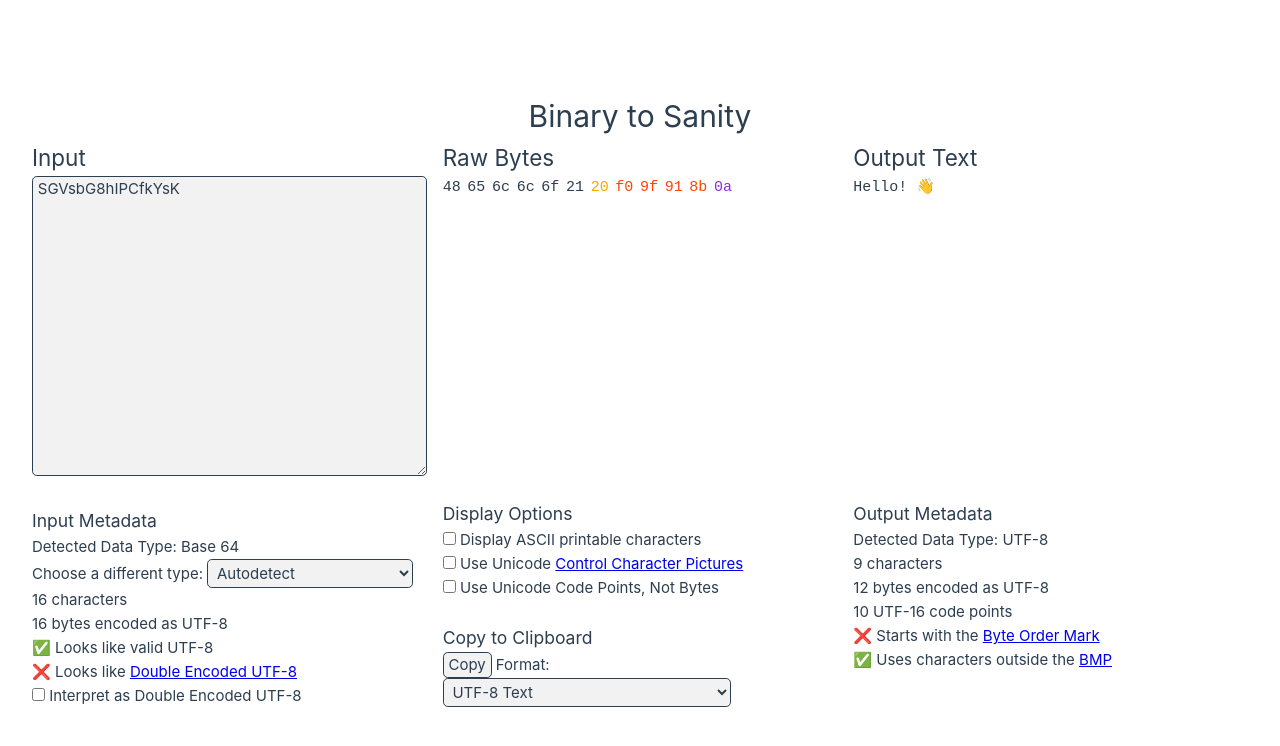
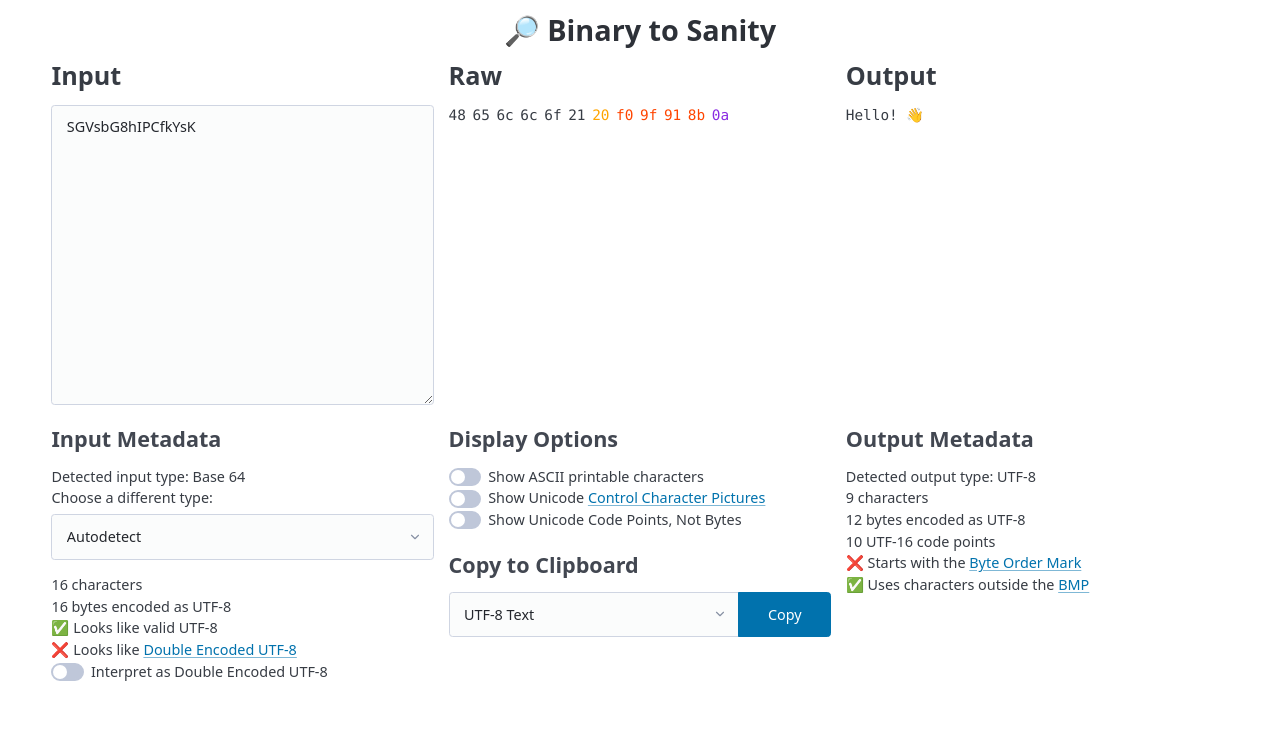
Before and after one commit to simplebitlabs/tobytes, a Vue app: page / in a window 1280 px wide. Shown: the top 746 px of the page. Built offline with nearby package versions, Linux system fonts and the light colour scheme.

Commit message:
Start using PicoCSS for styling

```diff
--- a/package.json
+++ b/package.json
@@ -16,6 +16,7 @@
     "test": "vitest"
   },
   "dependencies": {
+    "@picocss/pico": "^2.0.6",
     "vue": "^3.5.13"
   },
   "devDependencies": {
--- a/src/App.vue
+++ b/src/App.vue
@@ -138,7 +138,7 @@ onBeforeUnmount(() => {
 
 <template>
   <header>
-    <h1>Binary to Sanity</h1>
+    <h1>🔎 Binary to Sanity</h1>
   </header>
 
   <main>
@@ -146,10 +146,10 @@ onBeforeUnmount(() => {
       <h2>Input</h2>
       <textarea class="input" v-model="input"></textarea>
       <h3>Input Metadata</h3>
-      <div class="meta">Detected Data Type: {{ friendlyInputType(inputType) }}</div>
+      <div class="meta">Detected input type: {{ friendlyInputType(inputType) }}</div>
       <div class="meta">
-        Choose a different type:
-        <select v-model="inputTypeManual">
+        <label for="input-type-manual">Choose a different type:</label>
+        <select id="input-type-manual" v-model="inputTypeManual">
           <option value="Unknown">Autodetect</option>
           <!--<option>Base 36</option>-->
           <option value="Base64">Base 64</option>
@@ -173,11 +173,11 @@ onBeforeUnmount(() => {
           >Double Encoded UTF-8</a
         >
       </div>
-      <input type="checkbox" id="utf8-de" name="utf8-de" v-model="interpretAsDoubleEncoded" />
+      <input type="checkbox" id="utf8-de" name="utf8-de" role="switch" v-model="interpretAsDoubleEncoded" />
       <label for="utf8-de"> Interpret as Double Encoded UTF-8</label><br />
     </div>
     <div class="middle">
-      <h2>Raw Bytes</h2>
+      <h2>Raw</h2>
       <div class="output">
         <HexOutput
           :items="data"
@@ -187,16 +187,16 @@ onBeforeUnmount(() => {
         />
       </div>
       <h3>Display Options</h3>
-      <input type="checkbox" id="hex-ascii" name="hex-ascii" v-model="displayASCII" />
-      <label for="hex-ascii"> Display ASCII printable characters</label><br />
-      <input type="checkbox" id="hex-cc" name="hex-cc" v-model="displayControlCharacters" />
+      <input type="checkbox" id="hex-ascii" name="hex-ascii" role="switch" v-model="displayASCII" />
+      <label for="hex-ascii"> Show ASCII printable characters</label><br />
+      <input type="checkbox" id="hex-cc" name="hex-cc" role="switch" v-model="displayControlCharacters" />
       <label for="hex-cc">
-        Use Unicode <a href="https://en.wikipedia.org/wiki/Control_Pictures">Control Character Pictures</a></label
+        Show Unicode <a href="https://en.wikipedia.org/wiki/Control_Pictures">Control Character Pictures</a></label
       ><br />
-      <input type="checkbox" id="hex-cp" name="hex-cp" v-model="displayCodePoints" />
-      <label for="hex-cp"> Use Unicode Code Points, Not Bytes</label><br />
+      <input type="checkbox" id="hex-cp" name="hex-cp" role="switch" v-model="displayCodePoints" />
+      <label for="hex-cp"> Show Unicode Code Points, Not Bytes</label><br />
       <h3>Copy to Clipboard</h3>
-      <button @click="copyToClipboard">Copy</button> Format:
+      <fieldset role="group">
         <select v-model="clipboardCopyType">
           <option value="utf8">UTF-8 Text</option>
           <option value="base64">Base 64</option>
@@ -208,15 +208,17 @@ onBeforeUnmount(() => {
           <option value="postgresbytea">Postgres Bytea (\xaabb11cc)</option>
           <option value="hexarray">Hex Array ([0xaa, 0xbb, 0x11, 0xcc])</option>
         </select>
+        <button @click="copyToClipboard">Copy</button>
+      </fieldset>
       <Transition name="fade">
-        <div v-if="recentCopy">Copied!</div>
+        <div class="copy-hint" v-if="recentCopy">Copied!</div>
       </Transition>
     </div>
     <div class="right">
-      <h2>Output Text</h2>
+      <h2>Output</h2>
       <div class="output"><div class="text-output" v-html="output"></div></div>
       <h3>Output Metadata</h3>
-      <div class="meta">Detected Data Type: {{ friendlyDataType(dataType) }}</div>
+      <div class="meta">Detected output type: {{ friendlyDataType(dataType) }}</div>
       <div class="meta">{{ outputCharacters }} characters</div>
       <div class="meta">{{ outputBytes }} bytes encoded as UTF-8</div>
       <div class="meta">{{ outputCodePoints }} UTF-16 code points</div>
--- a/src/assets/base.css
+++ /dev/null
@@ -1,86 +0,0 @@
-/* color palette from <https://github.com/vuejs/theme> */
-:root {
-  --vt-c-white: #ffffff;
-  --vt-c-white-soft: #f8f8f8;
-  --vt-c-white-mute: #f2f2f2;
-
-  --vt-c-black: #181818;
-  --vt-c-black-soft: #222222;
-  --vt-c-black-mute: #282828;
-
-  --vt-c-indigo: #2c3e50;
-
-  --vt-c-divider-light-1: rgba(60, 60, 60, 0.29);
-  --vt-c-divider-light-2: rgba(60, 60, 60, 0.12);
-  --vt-c-divider-dark-1: rgba(84, 84, 84, 0.65);
-  --vt-c-divider-dark-2: rgba(84, 84, 84, 0.48);
-
-  --vt-c-text-light-1: var(--vt-c-indigo);
-  --vt-c-text-light-2: rgba(60, 60, 60, 0.66);
-  --vt-c-text-dark-1: var(--vt-c-white);
-  --vt-c-text-dark-2: rgba(235, 235, 235, 0.64);
-}
-
-/* semantic color variables for this project */
-:root {
-  --color-background: var(--vt-c-white);
-  --color-background-soft: var(--vt-c-white-soft);
-  --color-background-mute: var(--vt-c-white-mute);
-
-  --color-border: var(--vt-c-divider-light-2);
-  --color-border-hover: var(--vt-c-divider-light-1);
-
-  --color-heading: var(--vt-c-text-light-1);
-  --color-text: var(--vt-c-text-light-1);
-
-  --section-gap: 160px;
-}
-
-@media (prefers-color-scheme: dark) {
-  :root {
-    --color-background: var(--vt-c-black);
-    --color-background-soft: var(--vt-c-black-soft);
-    --color-background-mute: var(--vt-c-black-mute);
-
-    --color-border: var(--vt-c-divider-dark-2);
-    --color-border-hover: var(--vt-c-divider-dark-1);
-
-    --color-heading: var(--vt-c-text-dark-1);
-    --color-text: var(--vt-c-text-dark-2);
-  }
-}
-
-*,
-*::before,
-*::after {
-  box-sizing: border-box;
-  margin: 0;
-  font-weight: normal;
-}
-
-body {
-  min-height: 100vh;
-  color: var(--color-text);
-  background: var(--color-background);
-  transition:
-    color 0.5s,
-    background-color 0.5s;
-  line-height: 1.6;
-  font-family:
-    Inter,
-    -apple-system,
-    BlinkMacSystemFont,
-    'Segoe UI',
-    Roboto,
-    Oxygen,
-    Ubuntu,
-    Cantarell,
-    'Fira Sans',
-    'Droid Sans',
-    'Helvetica Neue',
-    sans-serif;
-  font-size: 15px;
-  text-rendering: optimizeLegibility;
-  -webkit-font-smoothing: antialiased;
-  -moz-osx-font-smoothing: grayscale;
-}
--- a/src/assets/main.css
+++ b/src/assets/main.css
@@ -1,10 +1,18 @@
-@import './base.css';
+:root {
+  --pico-font-size: 90%;
+  h1,
+  h2,
+  h3,
+  h4,
+  h5,
+  h6 {
+    --pico-font-weight: 600;
+  }
+}
 
 #app {
-  /*max-width: 1280px;*/
   margin: 0 auto;
   padding: 1rem;
-  font-weight: normal;
 }
 
 @media (min-width: 1024px) {
@@ -25,35 +33,6 @@
   }
 }
 
-/* CSS-reset + styles for input-type elements */
-button,
-input,
-optgroup,
-select,
-textarea {
-  font-family: inherit;
-  font-size: 100%;
-  line-height: 1.15;
-  color: var(--color-text);
-  background: var(--color-background-mute);
-  border: var(--color-heading) solid 0.1rem;
-  border-radius: 0.3rem;
-  padding: 0.2rem 0.3rem;
-}
-
-button,
-select {
-  text-transform: none;
-}
-
-button,
-[type='button'],
-[type='reset'],
-[type='submit'] {
-  -webkit-appearance: button;
-  appearance: button;
-}
-
 main div h3 {
   margin-top: 1.5rem;
 }
@@ -65,7 +44,7 @@ textarea.input {
 
 .output {
   height: 300px;
-  font-family: monospace;
+  font-family: var(--pico-font-family-monospace);
   overflow: auto;
   overflow-wrap: anywhere;
 }
@@ -73,39 +52,38 @@ textarea.input {
 .hex-output {
   display: grid;
   grid-template-columns: repeat(16, 1fr);
-}
 
-.hex-output.hex-8-column {
+  &.hex-8-column {
     grid-template-columns: repeat(8, 1fr);
   }
-
-.hex-output span::after {
+  span::after {
     content: ' ';
   }
 
-.hex-output .p {
-  color: var(--color-text);
+  .p {
+    color: var(--pico-color);
   }
 
-.hex-output .sp {
+  .sp {
     color: orange;
   }
 
-.hex-output .sp2 {
+  .sp2 {
     color: orange;
     text-decoration: underline orange dotted;
   }
 
-.hex-output .tb {
+  .tb {
     color: rgb(113, 169, 29);
   }
 
-.hex-output .nl {
+  .nl {
     color: blueviolet;
   }
 
-.hex-output .bn {
+  .bn {
     color: orangered;
+  }
 }
 
 .text-output {
@@ -120,3 +98,8 @@ textarea.input {
 .fade-leave-to {
   opacity: 0;
 }
+
+.copy-hint {
+  width: 100%;
+  text-align: center;
+}
--- a/src/main.ts
+++ b/src/main.ts
@@ -1,3 +1,4 @@
+import '@picocss/pico/css/pico.min.css'
 import './assets/main.css'
 
 import { createApp } from 'vue'
```
Also changed, not shown: 1 other file (tests, documents, lock files or other folders). Lines whose indentation alone changed are shown as unchanged.
